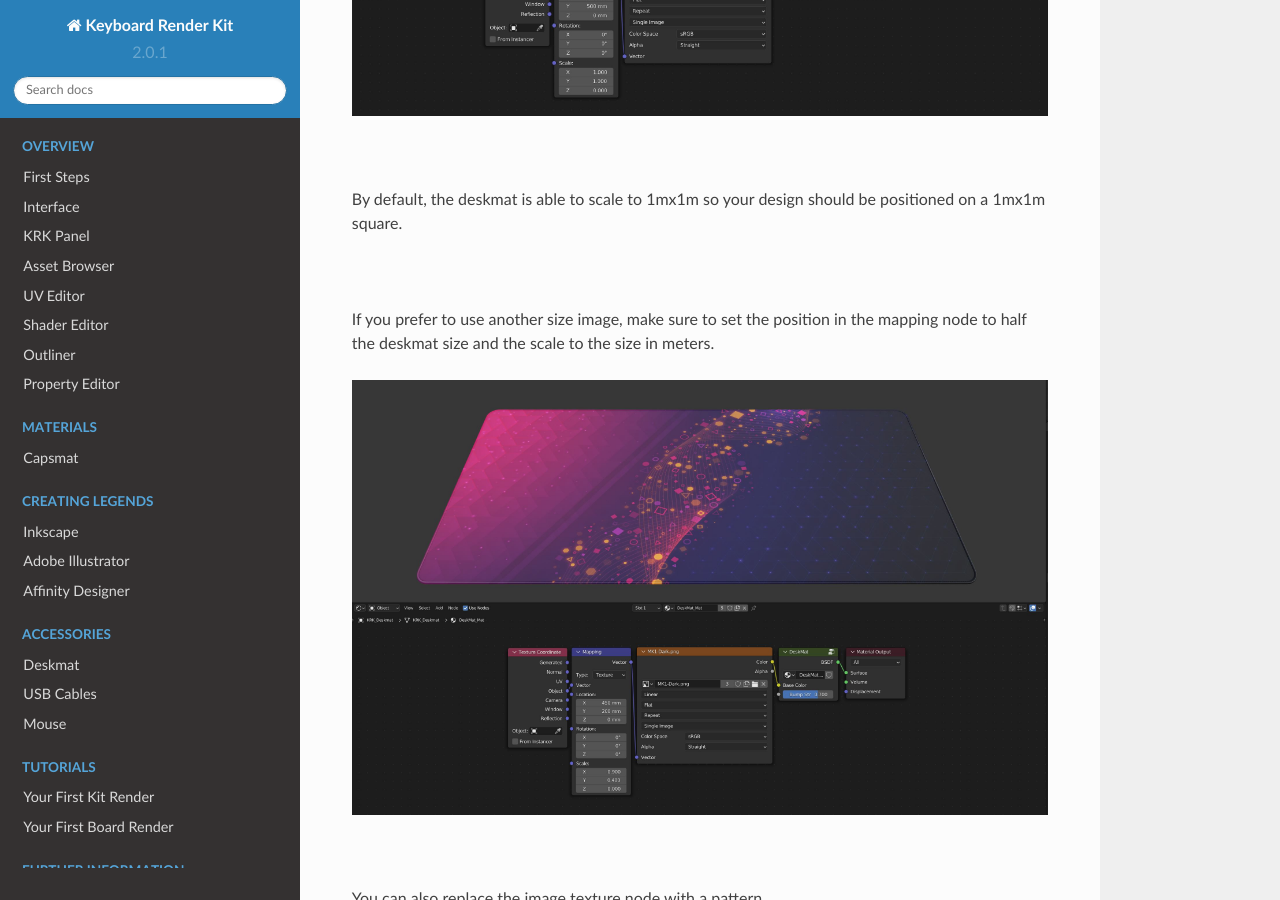
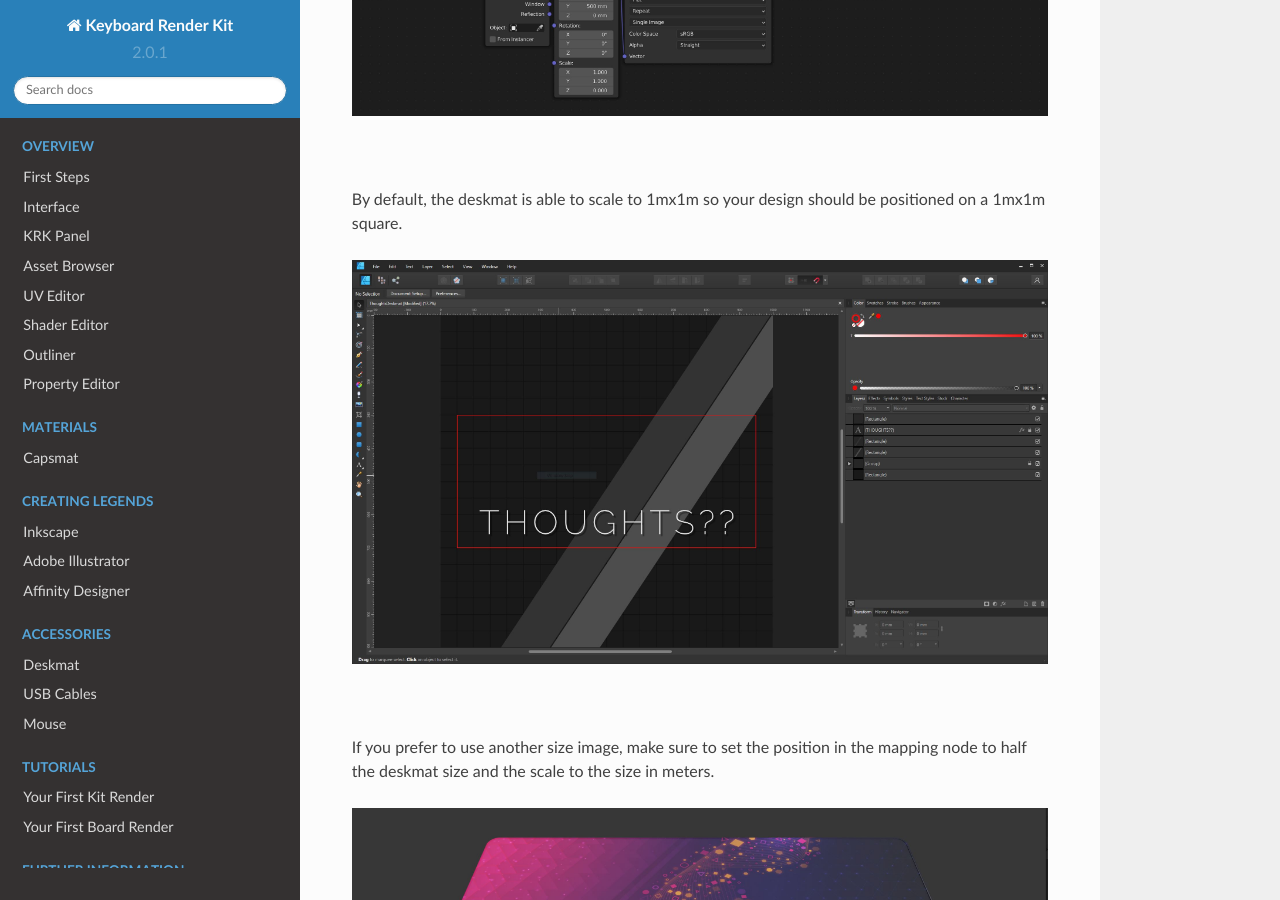
Before and after one commit to imperfectlink/KeyboardRenderKit, a Sphinx documentation site: the page built from docs/source/deskmat_custom.rst, in a window 1280 px wide and 900 px high, scrolled down 1249 px. Built offline with Sphinx 7.4.7 and the Read the Docs theme 2.0.0, drawn with Linux system fonts in a browser that asks for light colours.

Commit message:
Update deskmat_custom.rst

```diff
--- a/docs/source/deskmat_custom.rst
+++ b/docs/source/deskmat_custom.rst
@@ -15,6 +15,8 @@ Find the image texture node in each of the materials and load your own image int
 
 By default, the deskmat is able to scale to 1mx1m so your design should be positioned on a 1mx1m square.
 
+.. image:: img/Deskmat_Square.jpg
+
 |
 
 If you prefer to use another size image, make sure to set the position in the mapping node to half the deskmat size and the scale to the size in meters.
```
